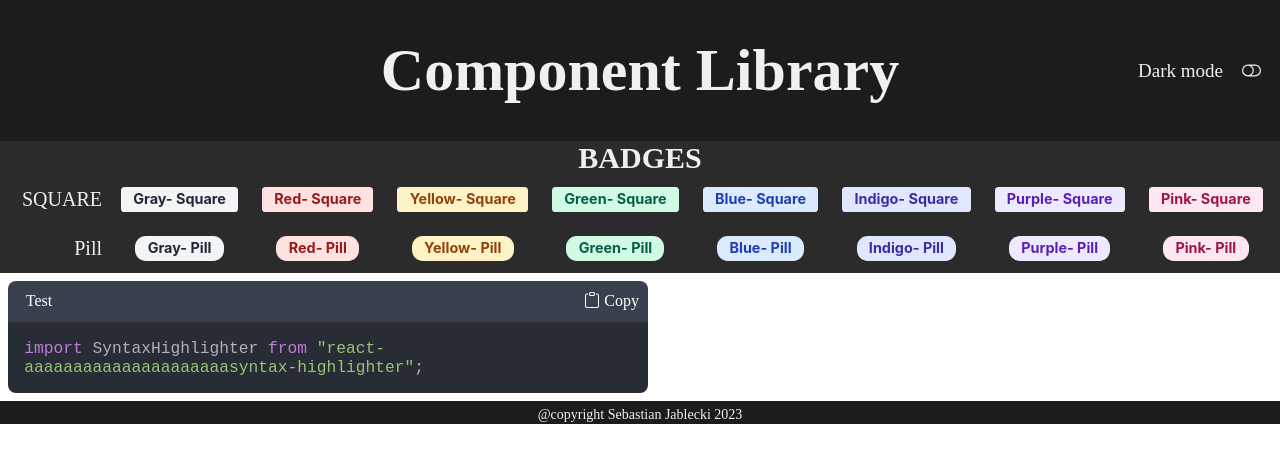
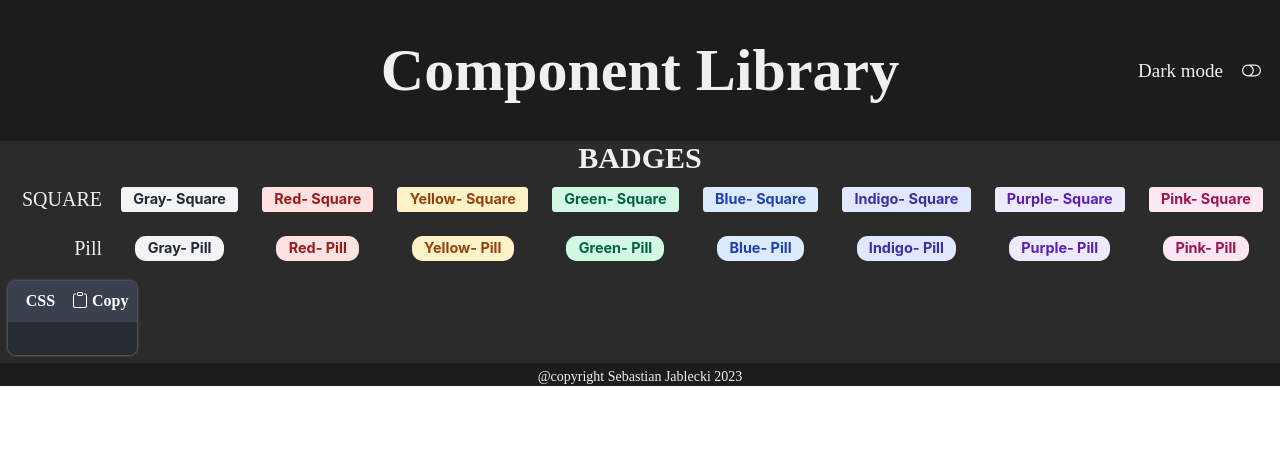
Before and after one commit to Dzabol/Component-Library, a React (Vite) app: page / in a window 1280 px wide. Shown: the top 462 px of the page. Built offline with nearby package versions, Linux system fonts and the light colour scheme.

Commit message:
Changed shape of the Code Window

```diff
--- a/src/App.jsx
+++ b/src/App.jsx
@@ -23,7 +23,7 @@ export default function App() {
       <div className="page-border">
         <Header>Component Library</Header>
         <MainContent />
-        <CodeWindow>TEST</CodeWindow>
+
         <Footer />
       </div>
     </ThemeContext.Provider>
--- a/src/CSS/Components/CodeWindowCSS.css
+++ b/src/CSS/Components/CodeWindowCSS.css
@@ -7,12 +7,25 @@
   text-align: left;
 }
 
+.codeWindow-BorderLine-Light {
+  box-shadow: 0px 0px 10px 0px rgba(0, 0, 0, 0.5);
+}
+
+.codeWindow-BorderLine-Dark {
+  box-shadow: 0px 0px 3px 0px rgb(255, 255, 255, 0.5);
+}
+
 .font-header {
   font-family: "Permanent Marker";
   color: white;
   font-size: 1rem;
   line-height: 1;
+  font-weight: bold;
   padding: 0.8em;
+}
+
+.font-header-light {
+  color: rgb(27, 27, 27);
 }
 
 .codeHeader-container {
@@ -22,6 +35,10 @@
   align-items: center;
   padding: 0 0.25em;
   margin: 0;
+}
+
+.codeHeader-light {
+  background-color: #c7d0e4;
 }
 
 p {
--- a/src/Components/AditionalFeatures/CodeWindow.jsx
+++ b/src/Components/AditionalFeatures/CodeWindow.jsx
@@ -1,4 +1,4 @@
-import React from "react";
+import React, { useEffect } from "react";
 import SyntaxHighlighter from "react-syntax-highlighter";
 import useToogle from "../../hooks/useToggle";
 
@@ -19,16 +19,37 @@ import { ThemeContext } from "../../App";
 
 export default function CodeWindow({
   children,
-  name = "Test",
-  URL,
+  name = "",
+  URL = "",
   language = "javascript",
 }) {
   const { theme } = React.useContext(ThemeContext);
-  const currentTheme = theme === "dark" ? atomOneDark : docco;
+  const currentTheme =
+    theme === "dark"
+      ? {
+          headerColor: "",
+          fontColor: "",
+          codeWindow: atomOneDark,
+          borderTheme: "codeWindow-BorderLine-Dark",
+        }
+      : {
+          headerColor: "codeHeader-light",
+          fontColor: "font-header-light",
+          codeWindow: docco,
+          borderTheme: "codeWindow-BorderLine-Light",
+        };
+
   const [isCoppier, updateIsCoppier] = useToogle({ initialValue: false });
+  const [codeString, setCode] = React.useState("");
 
-  const codeString = `import SyntaxHighlighter from "react-aaaaaaaaaaaaaaaaaaaaasyntax-highlighter";`;
+  useEffect(() => {
+    if (!URL === "") {
+      const text = children.toString();
+      setCode(text);
+    }
+  }, []);
 
+  //   Functions
   function handleCopieClick() {
     navigator.clipboard.writeText(codeString);
     updateIsCoppier();
@@ -37,18 +58,23 @@ export default function CodeWindow({
     }, 3000);
   }
 
+  function getFileContent(fileAdress) {}
+
   return (
-    <div className="codeWindow-mainContainer">
-      <div className="codeHeader-container">
-        <p className="font-header">{name}</p>
-        <button className="font-header copyButton" onClick={handleCopieClick}>
+    <div className={`codeWindow-mainContainer ${currentTheme.borderTheme}`}>
+      <div className={`codeHeader-container ${currentTheme.headerColor}`}>
+        <p className={`font-header ${currentTheme.fontColor}`}>{name}</p>
+        <button
+          className={`font-header ${currentTheme.fontColor} copyButton`}
+          onClick={handleCopieClick}
+        >
           <span>{isCoppier ? <BsCheck /> : <BsClipboard />}</span>
           {isCoppier ? "Copied" : "Copy"}
         </button>
       </div>
       <SyntaxHighlighter
         language={language}
-        style={currentTheme}
+        style={currentTheme.codeWindow}
         customStyle={{ padding: "1em" }}
         wrapLongLines={true}
       >
--- a/src/Components/Page/MainContent.jsx
+++ b/src/Components/Page/MainContent.jsx
@@ -54,6 +54,9 @@ export default function MainContent({ ...rest }) {
               })}
             </BoxMainContent.Items>
           </ComponentBox.BoxMainContent>
+          <CodeWindow name="CSS" url="aaa">
+            Code Example
+          </CodeWindow>
         </ComponentBox>
       </div>
     </div>
```
